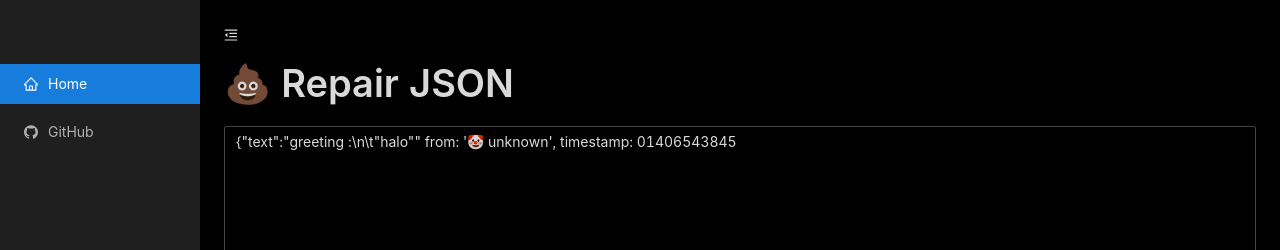
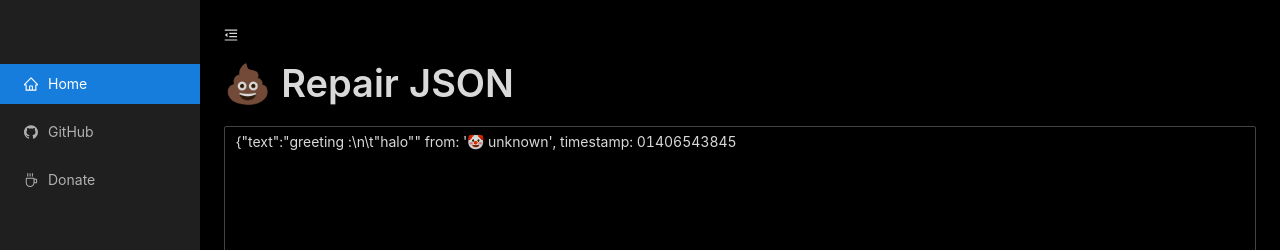
Before and after one commit to mgilangjanuar/repair-json, a React (Create React App) app: page / in a window 1280 px wide. Shown: the top 250 px of the page. Built offline with nearby package versions, Linux system fonts and the light colour scheme.

Commit message:
add donate menu

```diff
--- a/src/App.tsx
+++ b/src/App.tsx
@@ -1,4 +1,4 @@
-import { GithubOutlined, HomeOutlined, MenuFoldOutlined, MenuUnfoldOutlined } from '@ant-design/icons'
+import { GithubOutlined, HomeOutlined, MenuFoldOutlined, MenuUnfoldOutlined, CoffeeOutlined } from '@ant-design/icons'
 import { Divider, Layout, Menu, Typography } from 'antd'
 import 'antd/dist/antd.dark.min.css'
 import React, { useState } from 'react'
@@ -15,7 +15,7 @@ function App(): React.ReactElement {
         <Menu style={{ paddingTop: '60px' }} theme="dark" mode="inline" defaultSelectedKeys={['1']}>
           <Menu.Item key="1" icon={<HomeOutlined />}>Home</Menu.Item>
           <Menu.Item key="2" icon={<GithubOutlined />}><a target="_blank" href="https://github.com/mgilangjanuar/repair-json">GitHub</a></Menu.Item>
-          {/* <Menu.Item key="3" icon={<UserOutlined />}>Creator</Menu.Item> */}
+          <Menu.Item key="3" icon={<CoffeeOutlined />}><a target="_blank" href="https://paypal.me/mgilangjanuar">Donate</a></Menu.Item>
         </Menu>
       </Layout.Sider>
       <Layout>
```
